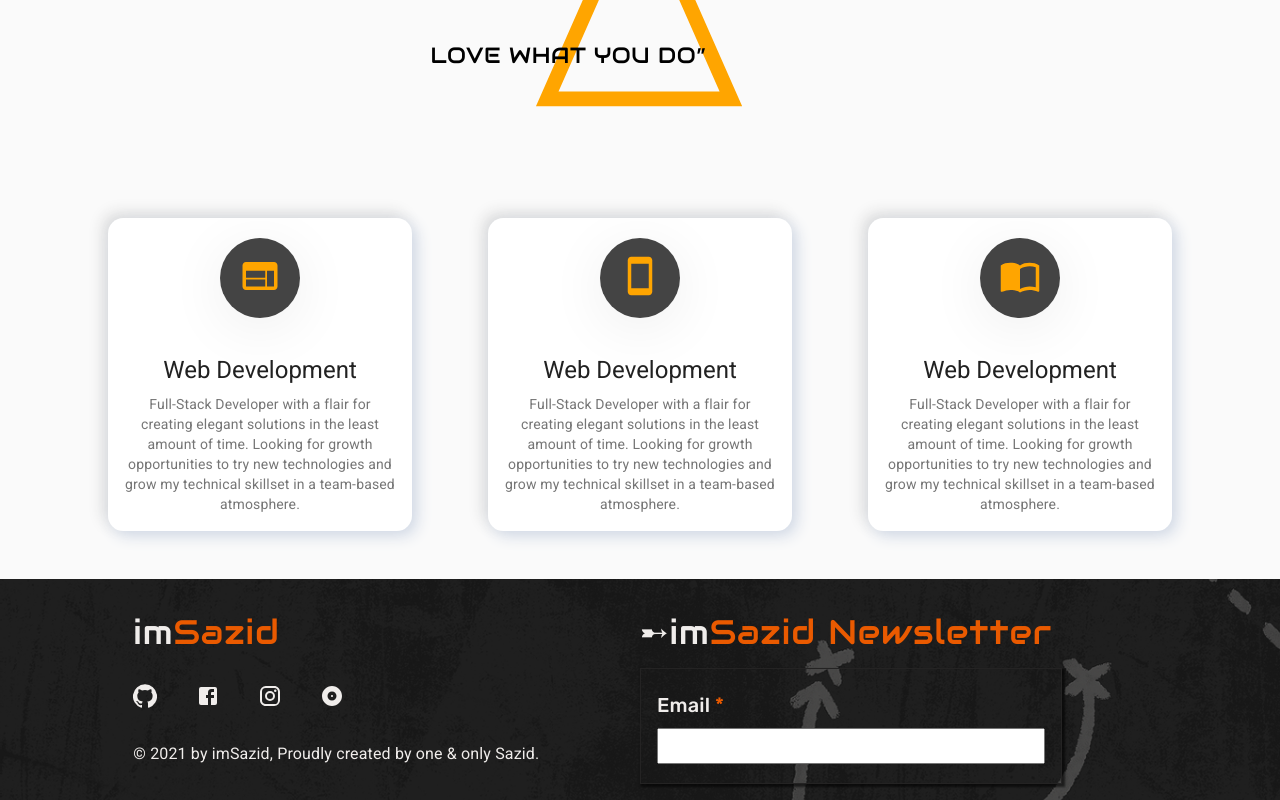
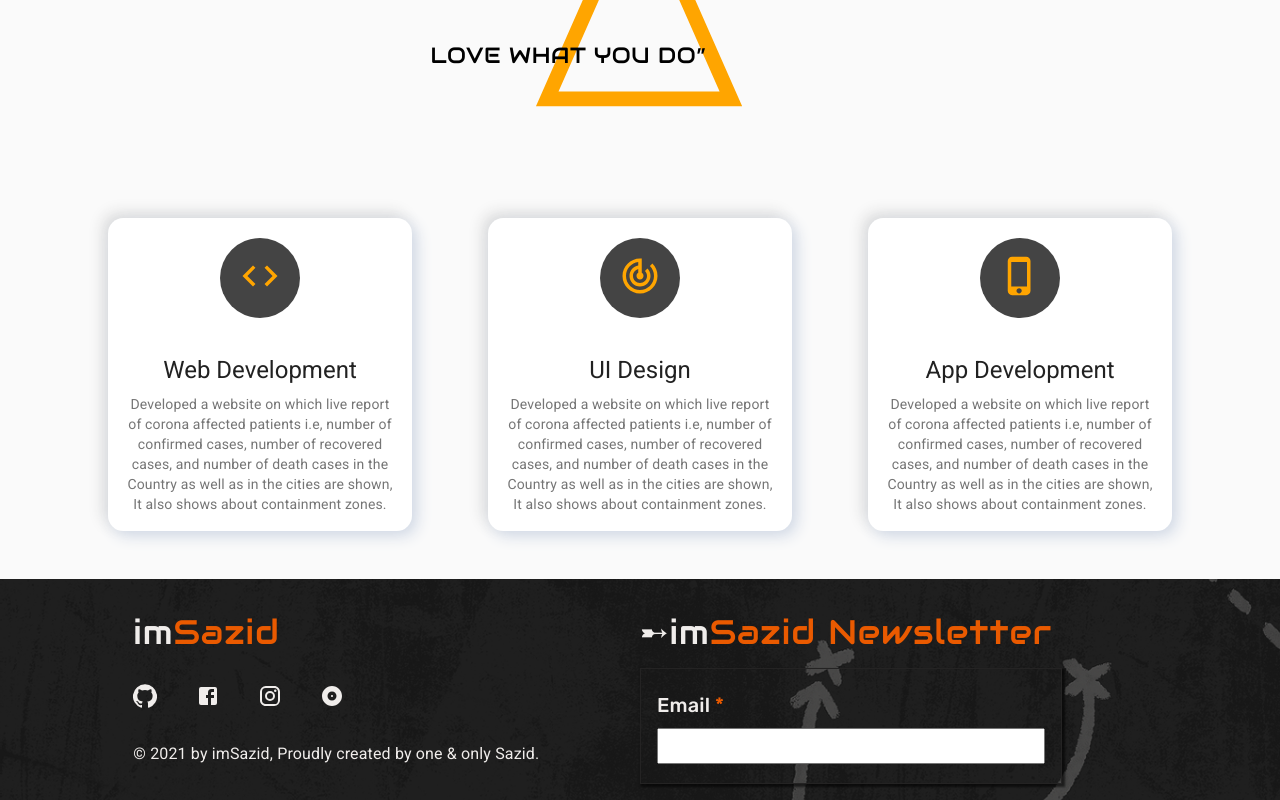
Before and after one commit to sazid7046/imsazid, a React (Create React App) app: page / in a window 1280 px wide. Shown: the part 930-1730 px from the top of the page. Built offline with nearby package versions, Linux system fonts and the light colour scheme; no server answers.

Commit message:
optimize project and card

```diff
--- a/package.json
+++ b/package.json
@@ -12,7 +12,6 @@
     "gsap": "^3.7.1",
     "react": "^17.0.1",
     "react-dom": "^17.0.1",
-    "react-lazy-load-image-component": "^1.5.1",
     "react-markdown": "^6.0.2",
     "react-router-dom": "^5.2.0",
     "react-scripts": "4.0.1",
--- a/src/Home/CardItem.js
+++ b/src/Home/CardItem.js
@@ -2,9 +2,9 @@ import React from 'react';
 import { makeStyles } from '@material-ui/core/styles';
 import Grid from '@material-ui/core/Grid';
 
-import WebIcon from '@material-ui/icons/Web';
-import SmartphoneIcon from '@material-ui/icons/Smartphone';
-import ImportContactsIcon from '@material-ui/icons/ImportContacts';
+import CodeIcon from '@material-ui/icons/Code';
+import TrackChangesIcon from '@material-ui/icons/TrackChanges';
+import PhoneIphoneIcon from '@material-ui/icons/PhoneIphone';
 import CardList from './CardList';
 
 const useStyles = makeStyles((theme) => ({
@@ -19,36 +19,33 @@ export default function CardItem() {
   const classes = useStyles();
   const card = [
     { id: 'web development',
-      image: <WebIcon/>,
-      title: 'Covid-19-Tracker',
+      image: <CodeIcon/>,
+      title: 'Web Development',
       description: 'Developed a website on which live report of corona affected patients i.e, number of confirmed cases, number of recovered cases, and number of death cases in the Country as well as in the cities are shown, It also shows about containment zones.',
-      tools: 'Reactjs + Chart.js + Material UI'
     },
 
     { id: 'web Design',
-    image: <SmartphoneIcon/>,
-    title: 'Covid-19-Tracker',
+    image: <TrackChangesIcon/>,
+    title: 'UI Design',
     description: 'Developed a website on which live report of corona affected patients i.e, number of confirmed cases, number of recovered cases, and number of death cases in the Country as well as in the cities are shown, It also shows about containment zones.',
-    tools: 'Reactjs + Chart.js + Material UI'
   },
   { id: 'Android Development',
-    image: <ImportContactsIcon/>,
-    title: 'Covid-19-Tracker',
+    image: <PhoneIphoneIcon/>,
+    title: 'App Development',
     description: 'Developed a website on which live report of corona affected patients i.e, number of confirmed cases, number of recovered cases, and number of death cases in the Country as well as in the cities are shown, It also shows about containment zones.',
-    tools: 'Reactjs + Chart.js + Material UI'
   },
   ];
   return (
     <div className={classes.root}>
       <Grid container style={{display: 'flex', justifyContent: 'space-evenly'}}>
         <Grid item sm={3} xs={12}>
-          <CardList logo={card[0].image}/>
+          <CardList {...card[0]}/>
         </Grid>
         <Grid item sm={3} xs={12}>
-          <CardList logo={card[1].image}/>
+          <CardList {...card[1]}/>
         </Grid>
         <Grid item sm={3} xs={12}>
-          <CardList logo={card[2].image}/>
+          <CardList {...card[2]}/>
         </Grid>
       </Grid>
     </div>
--- a/src/Home/CardList.js
+++ b/src/Home/CardList.js
@@ -5,7 +5,6 @@ import { makeStyles } from '@material-ui/core/styles';
 import Card from '@material-ui/core/Card';
 import CardActionArea from '@material-ui/core/CardActionArea';
 import CardContent from '@material-ui/core/CardContent';
-import CardMedia from '@material-ui/core/CardMedia';
 import Typography from '@material-ui/core/Typography';
 
 
@@ -30,7 +29,6 @@ const useStyles = makeStyles((theme) => ({
         justifyContent: 'center',
         borderRadius: "50%",
         backgroundColor: "#444",
-        boxShadow: "0px 10px 60px 0px rgb(0 0 0 / 7%)",
         width: "80px",
         height: "80px",
     }
@@ -39,24 +37,23 @@ const useStyles = makeStyles((theme) => ({
 
 
 
-export default function CardItem({logo}) {
+export default function CardItem({image, title, description}) {
   const classes = useStyles();
-
   return (
     <div className={classes.root}>
         <Card elevation={2} className={classes.card}>
             <CardActionArea>
                 <div className={classes.cardMedia}>
-                    <CardMedia  className={classes.media}>
-                        <div style={{color: '#ffA500', transform: 'scale(1.75)'}}>{logo}</div>
-                    </CardMedia>
+                    <div className={classes.media}>
+                        <div style={{color: '#FFA500',transform: 'scale(1.75)'}}>{image}</div>
+                    </div>
                 </div>
                 <CardContent>
                 <Typography gutterBottom variant="h5">
-                   Web Development
+                  {title}
                 </Typography>
                 <Typography variant="body2" color="textSecondary" component="p">
-                    Full-Stack Developer with a flair for creating elegant solutions in the least amount of time. Looking for growth opportunities to try new technologies and grow my technical skillset in a team-based atmosphere.
+                    {description}
                 </Typography>
                 </CardContent>
             </CardActionArea>
--- a/src/Project/ProjectCard.js
+++ b/src/Project/ProjectCard.js
@@ -6,7 +6,6 @@ import Card from '@material-ui/core/Card';
 import CardActionArea from '@material-ui/core/CardActionArea';
 import CardContent from '@material-ui/core/CardContent';
 import CardMedia from '@material-ui/core/CardMedia';
-import { LazyLoadImage } from 'react-lazy-load-image-component';
 
 const useStyles = makeStyles((theme) => ({
   media:{
@@ -14,7 +13,7 @@ const useStyles = makeStyles((theme) => ({
   }
 }));
 
-function ProjectCard(props) {
+function ProjectCard({image, title, description, tools}) {
   const classes = useStyles();
   return (
     <div>
@@ -22,18 +21,18 @@ function ProjectCard(props) {
         <CardActionArea>
            <CardMedia
             className={classes.media}
-            image={props.img}
-            title={props.title}
+            image={image}
+            title={title}
             />
           <CardContent>
           <Typography variant="body1" component="p" gutterBottom>
-              {props.title}
+              {title}
             </Typography>
             <Typography variant="body2" component="p" gutterBottom>
-              {props.description}
+              {description}
             </Typography>
             <Typography variant="subtitle1" color="textSecondary" component="p" align='center'>
-              {props.tool}
+              {tools}
             </Typography>
           </CardContent>
           </CardActionArea>
--- a/src/Project/ProjectList.js
+++ b/src/Project/ProjectList.js
@@ -66,24 +66,24 @@ function ProjectList() {
                 Engineering and also doing a blog on the latest tech.</Typography>
               <div className={classes.card}>
                 <a href="https://sazid7046.github.io/Covid-19-Tracker/" rel='noreferrer' target="_blank" style={{textDecoration: 'none'}}>
-                  <ProjectCard img={card[0].image} title={card[0].title} description={card[0].description} tool={card[0].tools}/>
+                  <ProjectCard {...card[0]}/>
                 </a>
               </div>
             <div className={classes.card}>
               <a href="https://github.com/sazid7046/sunny-side-agency" rel='noreferrer' target="_blank" style={{textDecoration: 'none'}}>
-                <ProjectCard img={card[2].image} title={card[2].title} description={card[2].description} tool={card[2].tools}/>
+                <ProjectCard {...card[2]}/>
               </a>
             </div>
           </Grid>
           <Grid item xs={12} sm={4}>
           <div className={classes.card}>
             <a href="https://github.com/sazid7046/canvo.io" rel='noreferrer' target="_blank" style={{textDecoration: 'none'}}>
-              <ProjectCard img={card[1].image} title={card[1].title} description={card[1].description} tool={card[1].tools}/>
+              <ProjectCard {...card[1]}/>
             </a>
           </div>
           <div className={classes.card}>
              <a href="https://sazid7046.github.io/Covid-19-Tracker/" rel='noreferrer' target="_blank" style={{textDecoration: 'none'}}>
-              <ProjectCard img={card[3].image} title={card[3].title} description={card[3].description} tool={card[3].tools}/>
+              <ProjectCard {...card[3]}/>
             </a>
           </div>
           </Grid>
```
Also changed, not shown: 2 other files (tests, documents, lock files or other folders).
